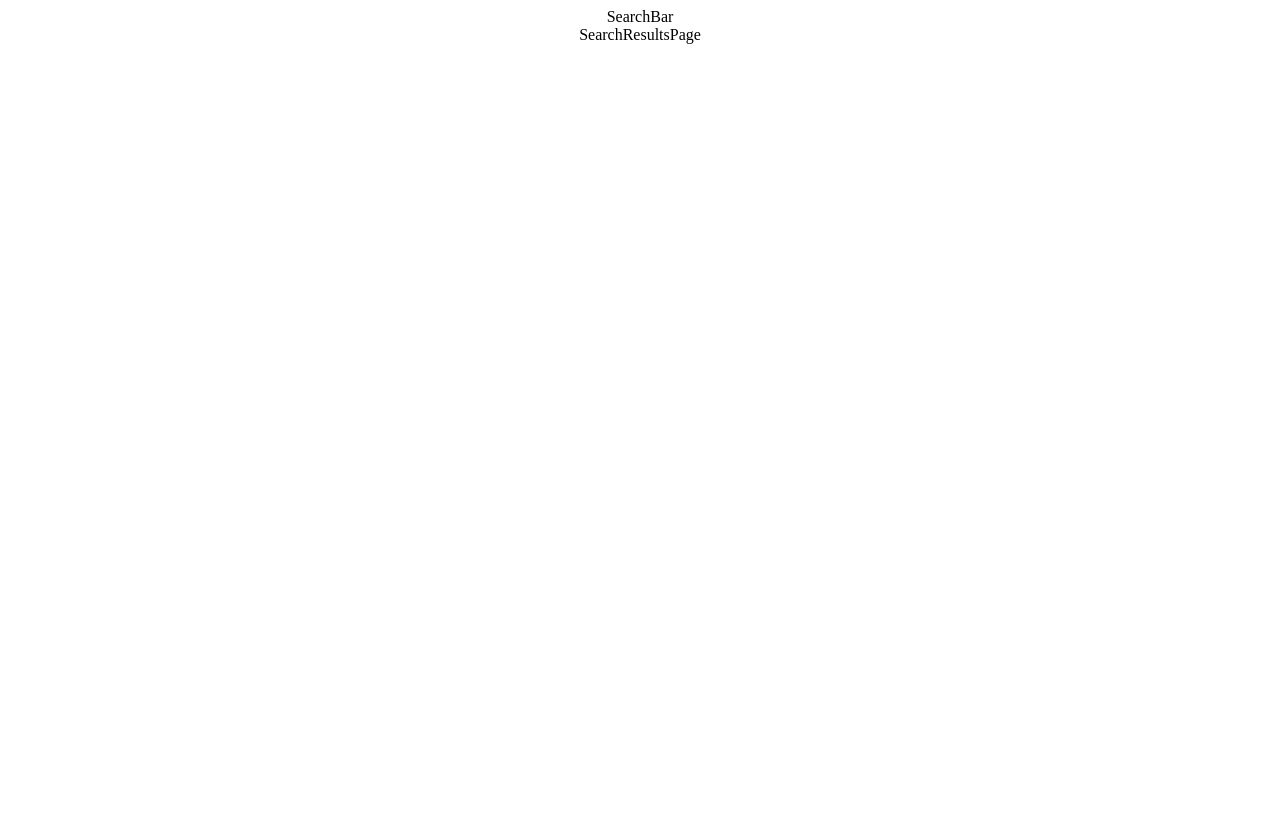
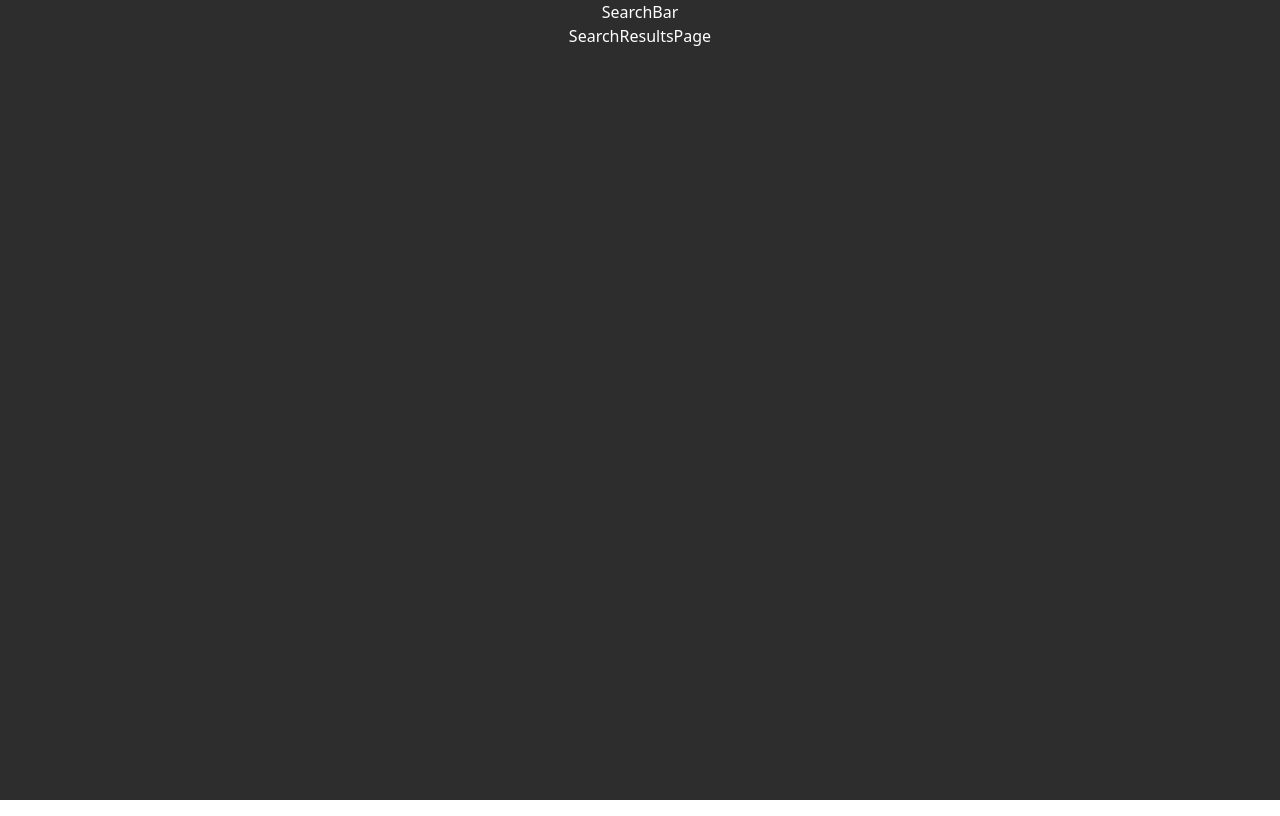
Before and after one commit to buikrisz/stackoverflow-forum, a Next.js app: page / in a window 1280 px wide. Built offline with nearby package versions, Linux system fonts and the light colour scheme.

Commit message:
basic css modified

```diff
--- a/app/styles/globals.css
+++ b/app/styles/globals.css
@@ -3,25 +3,12 @@
 @tailwind utilities;
 
 :root {
-  --foreground-rgb: 0, 0, 0;
-  --background-start-rgb: 214, 219, 220;
-  --background-end-rgb: 255, 255, 255;
-}
-
-@media (prefers-color-scheme: dark) {
-  :root {
-    --foreground-rgb: 255, 255, 255;
-    --background-start-rgb: 0, 0, 0;
-    --background-end-rgb: 0, 0, 0;
-  }
+  --primary-bg-color: #2d2d2d;
+  --primary-text-color: #fff;
 }
 
 body {
-  color: rgb(var(--foreground-rgb));
-  background: linear-gradient(
-      to bottom,
-      transparent,
-      rgb(var(--background-end-rgb))
-    )
-    rgb(var(--background-start-rgb));
+  margin: 0;
+  padding: 0;
+  color: var(--primary-text-color);
 }
--- a/app/styles/index.module.css
+++ b/app/styles/index.module.css
@@ -4,4 +4,5 @@
   align-items: center;
   min-height: 100vh;
   width: 100%;
+  background-color: var(--primary-bg-color);
 }
--- a/pages/index.tsx
+++ b/pages/index.tsx
@@ -1,5 +1,6 @@
 import { SearchBar, SearchResultsPage } from "@/app/components";
 import styles from "@/app/styles/index.module.css";
+import "../app/styles/globals.css";
 
 const Home = () => {
   return (
--- a/tailwind.config.ts
+++ b/tailwind.config.ts
@@ -1,20 +1,15 @@
-import type { Config } from 'tailwindcss'
+import type { Config } from "tailwindcss";
 
 const config: Config = {
-  content: [
-    './pages/**/*.{js,ts,jsx,tsx,mdx}',
-    './components/**/*.{js,ts,jsx,tsx,mdx}',
-    './app/**/*.{js,ts,jsx,tsx,mdx}',
-  ],
+  content: ["./pages/**/*.{js,ts,jsx,tsx,mdx}", "./components/**/*.{js,ts,jsx,tsx,mdx}", "./app/**/*.{js,ts,jsx,tsx,mdx}"],
   theme: {
     extend: {
       backgroundImage: {
-        'gradient-radial': 'radial-gradient(var(--tw-gradient-stops))',
-        'gradient-conic':
-          'conic-gradient(from 180deg at 50% 50%, var(--tw-gradient-stops))',
+        "gradient-radial": "radial-gradient(var(--tw-gradient-stops))",
+        "gradient-conic": "conic-gradient(from 180deg at 50% 50%, var(--tw-gradient-stops))",
       },
     },
   },
   plugins: [],
-}
-export default config
+};
+export default config;
```
